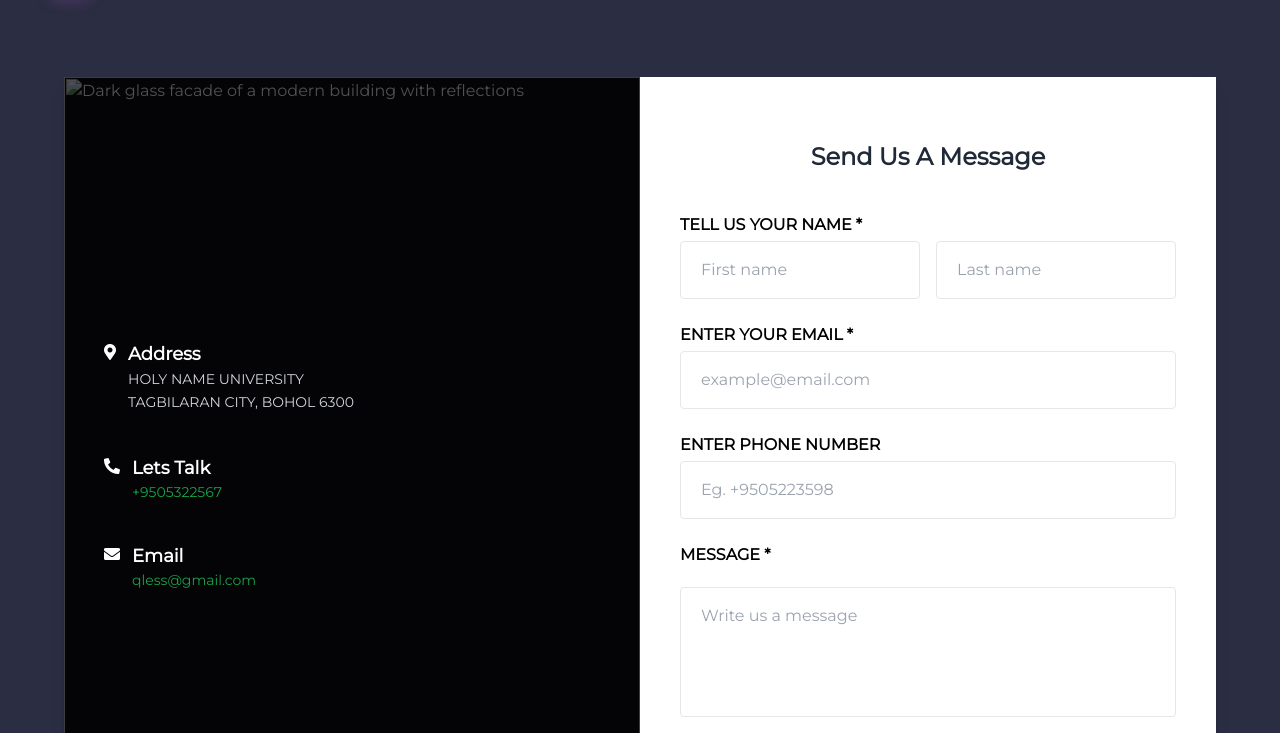
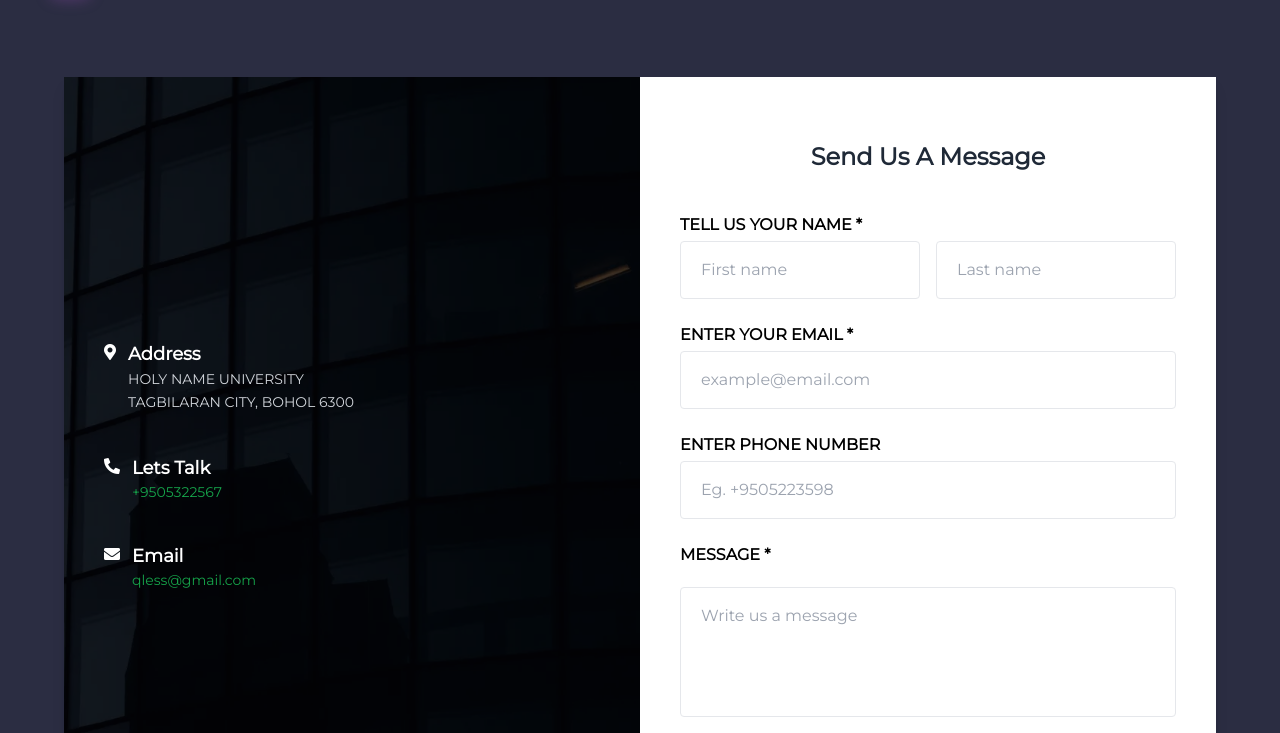
Before and after one commit to Motty-1721/Q-Less, a plain HTML site: page contactUs.html in a window 1280 px wide. Shown: the part 67-800 px from the top of the page. Drawn offline with nearby package versions, Linux system fonts and the light colour scheme.

Commit message:
added some changes on contact us

```diff
--- a/contactUs.html
+++ b/contactUs.html
@@ -109,7 +109,7 @@
         <div class="md:w-1/2 relative bg-black bg-opacity-90 flex flex-col justify-center px-10 py-16 text-white">
             <img alt="Dark glass facade of a modern building with reflections" aria-hidden="true"
                 class="absolute inset-0 w-full h-full object-cover opacity-30"
-                src="c:\Users\kristina\Downloads\glasswall.jpg" width="600" height="800" />
+                src="pics/glass.webp" width="600" height="800" />
             <div class="relative z-10 space-y-10 max-w-md">
                 <div class="flex items-start space-x-3">
                     <i class="fas fa-map-marker-alt mt-1 text-white">
```
Also changed, not shown: pics/glass.webp (added).
